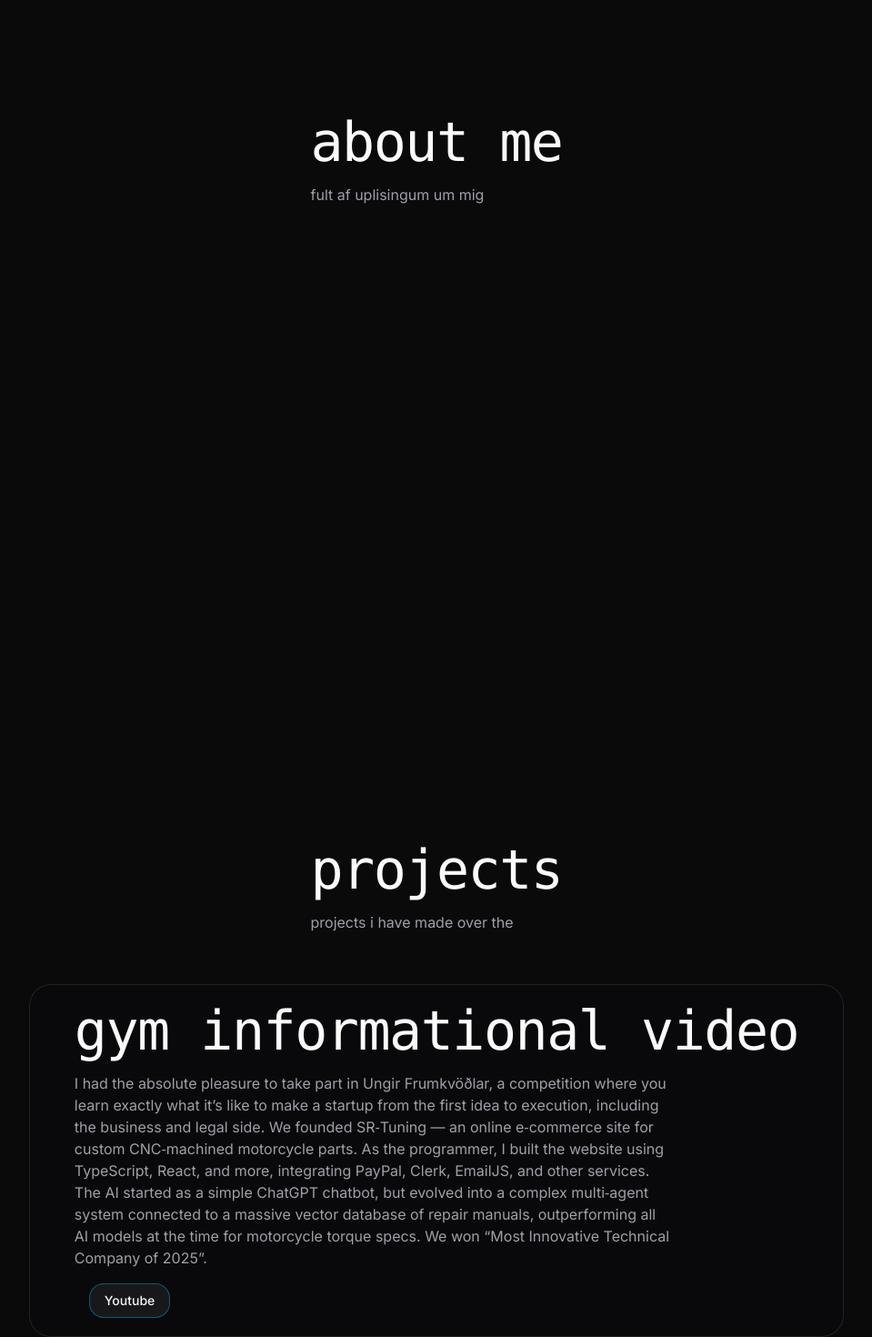
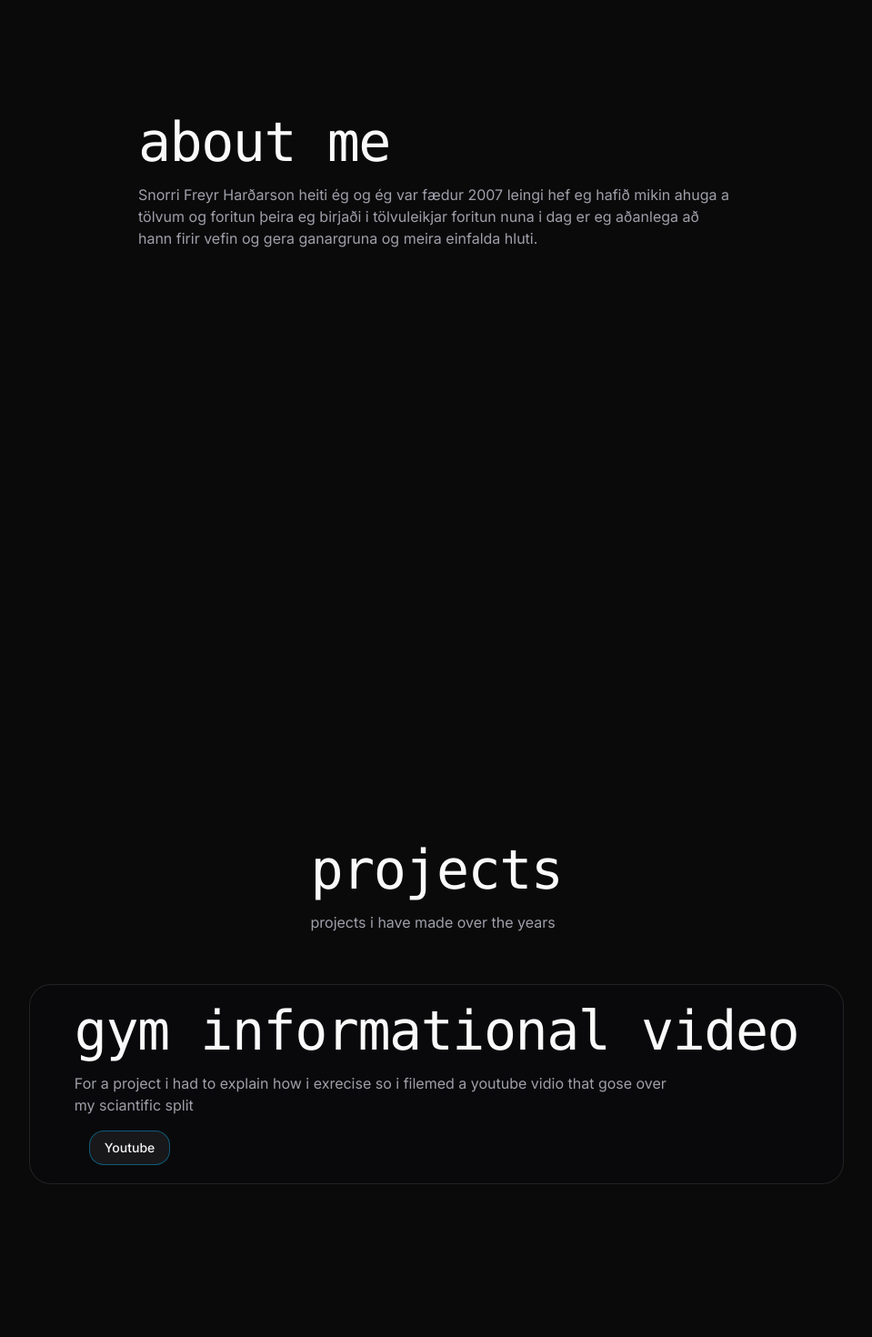
Before and after one commit to snorrif/snorrifreyr, a React (Vite) app in the folder snorrifreyr/: page / in a window 1280 px wide. Shown: the part 1210-2680 px from the top of the page at 91% size, without its empty margins (160-1119 px from the left). After the commit the page ends 2552 px from the top, so only its background shows below. Built offline with nearby package versions, Linux system fonts and the light colour scheme.

Commit message:
smal updates

```diff
--- a/snorrifreyr/src/components/sections/Home.jsx
+++ b/snorrifreyr/src/components/sections/Home.jsx
@@ -12,7 +12,7 @@ export const Home =()=>{
         <div className="absolute bottom-[-18rem] right-[-10rem] h-[26rem] w-[26rem] rounded-full blur-3xl opacity-20 bg-lime-400/70" />
 
 
-        <div className="absolute top-1/3 -left-24 h-60 w-60 rounded-full blur-3xl opacity-25 bg-sky-400/100" />
+        <div className="absolute top-1/3 -left-24 h-60 w-60 rounded-full blur-3xl opacity-25 bg-sky-400/100 " />
       </div>
 
 
--- a/snorrifreyr/src/components/sections/ME.jsx
+++ b/snorrifreyr/src/components/sections/ME.jsx
@@ -22,7 +22,7 @@ export const About =()=>{
             about me
           </h1>
           <p className="mt-4 max-w-prose text-zinc-400">
-           fult af uplisingum um mig
+           Snorri Freyr Harðarson heiti ég og ég var fædur 2007 leingi hef eg hafið mikin ahuga a tölvum og foritun þeira eg birjaði i tölvuleikjar foritun nuna i dag er eg aðanlega að hann firir vefin og gera ganargruna og meira einfalda hluti.
           </p>
 
         </motion.div>
--- a/snorrifreyr/src/components/sections/Projectss.jsx
+++ b/snorrifreyr/src/components/sections/Projectss.jsx
@@ -23,7 +23,7 @@ export const Projects =()=>{
             projects
           </h1>
           <p className="mt-4 max-w-prose text-zinc-400">
-           projects i have made over the
+           projects i have made over the years
           </p>
 
         </motion.div>
@@ -39,7 +39,7 @@ export const Projects =()=>{
             gym informational video
           </h1>
           <p className="mt-4 max-w-prose text-zinc-400">
-            I had the absolute pleasure to take part in Ungir Frumkvöðlar, a competition where you learn exactly what it’s like to make a startup from the first idea to execution, including the business and legal side. We founded SR‑Tuning — an online e‑commerce site for custom CNC‑machined motorcycle parts. As the programmer, I built the website using TypeScript, React, and more, integrating PayPal, Clerk, EmailJS, and other services. The AI started as a simple ChatGPT chatbot, but evolved into a complex multi‑agent system connected to a massive vector database of repair manuals, outperforming all AI models at the time for motorcycle torque specs. We won “Most Innovative Technical Company of 2025”.
+            For a project i had to explain how i exrecise so i filemed a youtube vidio that gose over my sciantific split
           </p>
           <a href="https://www.youtube.com/watch?v=jR3B0Wee3dY" className="ml-4 mt-4 group inline-flex items-center gap-2 rounded-2xl border border-sky-400/40 bg-zinc-900 px-4 py-2 text-sm font-medium text-zinc-100 transition hover:border-sky-400/70 hover:shadow-[0_0_25px_-6px_rgba(190,242,100,0.65)">Youtube</a>
 
```
